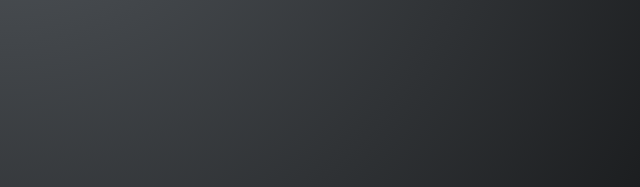
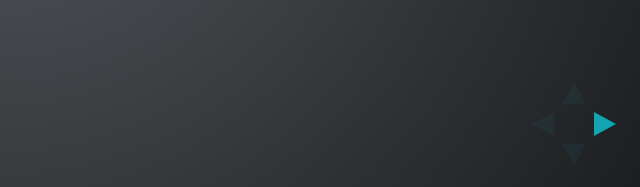
Before and after one commit to marramgrass/autolayoutdemo, a plain HTML site: page index.html in a window 1280 px wide. Shown: the part 610-797 px from the top of the page, 640-1280 px from the left. Drawn offline with Linux system fonts and the light colour scheme.

Commit message:
Show presentation controls

```diff
--- a/index.html
+++ b/index.html
@@ -187,8 +187,8 @@
 			// Full list of configuration options available here:
 			// https://github.com/hakimel/reveal.js#configuration
 			Reveal.initialize({
-				controls: false,
-				progress: false,
+				controls: true,
+				progress: true,
 				history: true,
 				center: true,
 
```
